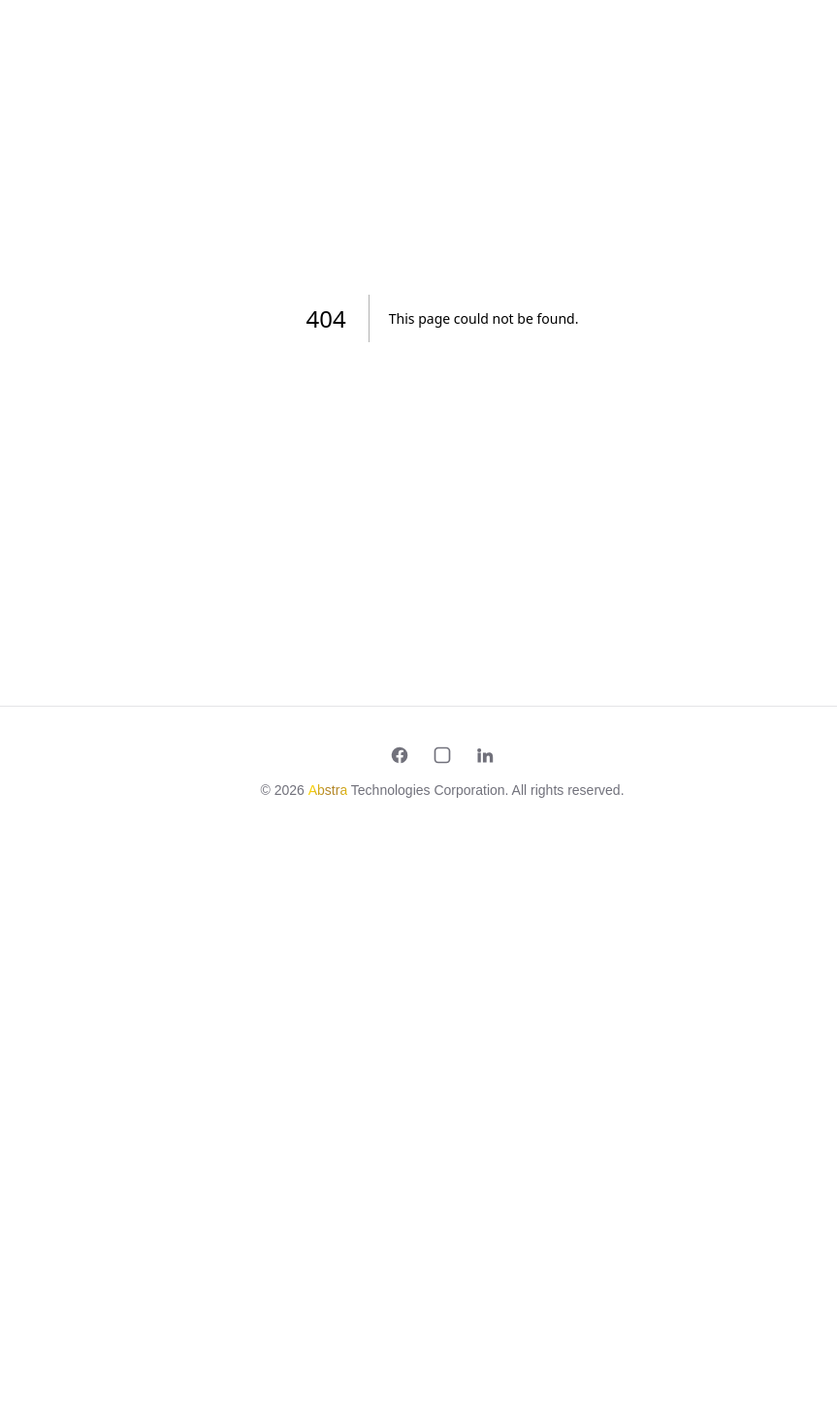
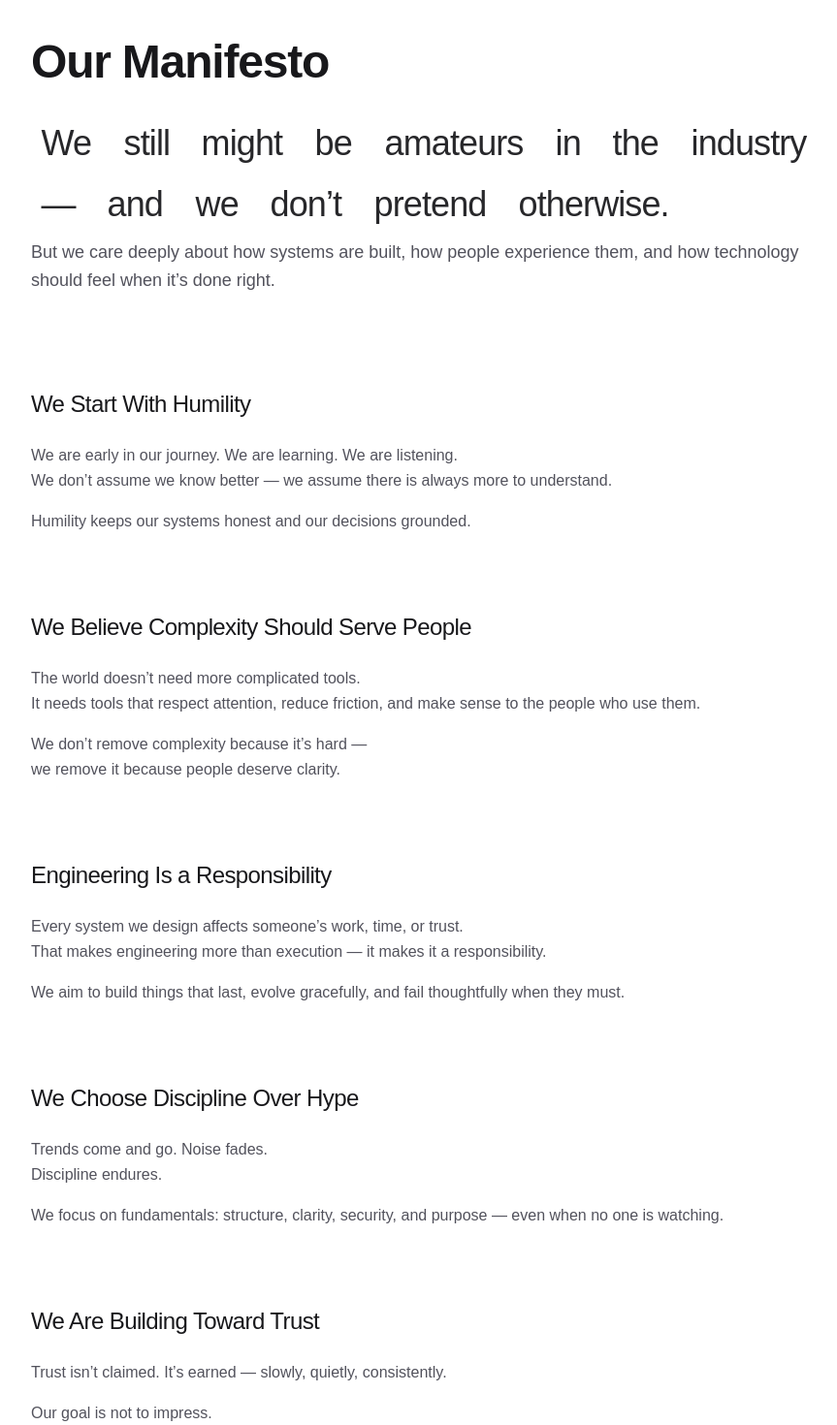
Before and after one commit to Abstra-Technologies/abstra-tech, a Next.js app: page /manifesto in a window 1280 px wide. Before the commit this address had no page. Shown: the part 160-1630 px from the top of the page at 97% size, without its empty margins (184-1047 px from the left). Before the commit the page ends 1025 px from the top, so only its background shows below. Built offline with nearby package versions, Linux system fonts and the light colour scheme.

Commit message:
added MANIFESTO page

```diff
--- /dev/null
+++ b/animations/manifestoAnimations.ts
@@ -0,0 +1,66 @@
+import gsap from "gsap";
+import { ScrollTrigger } from "gsap/ScrollTrigger";
+import SplitText from "gsap/SplitText";
+
+gsap.registerPlugin(ScrollTrigger, SplitText);
+
+export const animateManifestoIntro = (element: HTMLParagraphElement | null) => {
+    if (!element) return;
+
+    const lines = element.querySelectorAll(".manifesto-line");
+
+    gsap.fromTo(
+        lines,
+        {
+            opacity: 0,
+            y: 16,
+        },
+        {
+            opacity: 1,
+            y: 0,
+            duration: 0.9,
+            ease: "power3.out",
+            stagger: 0.18,
+            scrollTrigger: {
+                trigger: element,
+                start: "top 80%",
+                toggleActions: "play none none none",
+            },
+        }
+    );
+};
+
+export const animateManifestoHeadline = (
+    element: HTMLElement | null
+) => {
+    if (!element) return;
+
+    const split = new SplitText(element, {
+        type: "words",
+        wordsClass: "manifesto-word",
+    });
+
+    gsap.fromTo(
+        split.words,
+        {
+            opacity: 0,
+            y: 20,
+            scale: 0.96,
+            filter: "blur(6px)",
+        },
+        {
+            opacity: 1,
+            y: 0,
+            scale: 1,
+            filter: "blur(0px)",
+            duration: 0.8,
+            ease: "power3.out",
+            stagger: 0.045,
+            scrollTrigger: {
+                trigger: element,
+                start: "top 85%",
+                toggleActions: "play none none none",
+            },
+        }
+    );
+};
--- a/app/globals.css
+++ b/app/globals.css
@@ -142,3 +142,23 @@ body {
 .craft-word:nth-child(5n + 5) {
     color: rgb(244, 114, 182); /* muted rose */
 }
+
+
+.manifesto-word {
+    display: inline-flex;
+    align-items: center;
+    justify-content: center;
+
+    padding: 0.25rem 0.6rem;
+
+    background: rgba(255, 255, 255, 0.05);
+    border: 1px solid rgba(255, 255, 255, 0.18);
+    border-radius: 0.375rem;
+
+    will-change: transform, opacity, filter;
+}
+
+.dark .manifesto-word {
+    background: rgba(255, 255, 255, 0.06);
+    border-color: rgba(255, 255, 255, 0.22);
+}
--- /dev/null
+++ b/app/manifesto/page.tsx
@@ -0,0 +1,159 @@
+"use client";
+import { useEffect, useRef } from "react";
+import { animateManifestoIntro,
+    animateManifestoHeadline
+
+} from "@/animations/manifestoAnimations";
+
+export default function ManifestoPage() {
+    const introRef = useRef<HTMLParagraphElement | null>(null);
+    const headlineRef = useRef<HTMLSpanElement | null>(null);
+
+    useEffect(() => {
+        animateManifestoIntro(introRef.current);
+        animateManifestoHeadline(headlineRef.current);
+
+    }, []);
+
+
+    return (
+        <main className="relative mx-auto max-w-4xl px-6 py-28 text-zinc-900 dark:text-zinc-100">
+            {/* INTRO */}
+            <section className="mb-24">
+                <h1 className="text-4xl font-semibold tracking-tight sm:text-5xl">
+                    Our Manifesto
+                </h1>
+
+                <p
+                    ref={introRef}
+                    className="mt-8 text-lg leading-relaxed text-zinc-600 dark:text-zinc-400"
+                >
+<span
+    ref={headlineRef}
+    className="
+    manifesto-line
+    flex
+    flex-wrap
+    items-center
+    gap-x-3 gap-y-2
+    text-2xl sm:text-3xl md:text-4xl
+    font-medium
+    leading-tight
+    tracking-tight
+    text-zinc-800 dark:text-zinc-100
+  "
+>
+  We still might be amateurs in the industry — and we don’t pretend otherwise.
+</span>
+
+                    <span className="manifesto-line block mt-2">
+    But we care deeply about how systems are built, how people experience them,
+    and how technology should feel when it’s done right.
+  </span>
+                </p>
+
+            </section>
+
+            {/* SECTION 1 */}
+            <section className="mb-20">
+                <h2 className="text-2xl font-medium tracking-tight">
+                    We Start With Humility
+                </h2>
+
+                <p className="mt-6 leading-relaxed text-zinc-600 dark:text-zinc-400">
+                    We are early in our journey. We are learning. We are listening.
+                    <br />
+                    We don’t assume we know better — we assume there is always more to
+                    understand.
+                </p>
+
+                <p className="mt-4 leading-relaxed text-zinc-600 dark:text-zinc-400">
+                    Humility keeps our systems honest and our decisions grounded.
+                </p>
+            </section>
+
+            {/* SECTION 2 */}
+            <section className="mb-20">
+                <h2 className="text-2xl font-medium tracking-tight">
+                    We Believe Complexity Should Serve People
+                </h2>
+
+                <p className="mt-6 leading-relaxed text-zinc-600 dark:text-zinc-400">
+                    The world doesn’t need more complicated tools.
+                    <br />
+                    It needs tools that respect attention, reduce friction, and make sense
+                    to the people who use them.
+                </p>
+
+                <p className="mt-4 leading-relaxed text-zinc-600 dark:text-zinc-400">
+                    We don’t remove complexity because it’s hard —
+                    <br />
+                    we remove it because people deserve clarity.
+                </p>
+            </section>
+
+            {/* SECTION 3 */}
+            <section className="mb-20">
+                <h2 className="text-2xl font-medium tracking-tight">
+                    Engineering Is a Responsibility
+                </h2>
+
+                <p className="mt-6 leading-relaxed text-zinc-600 dark:text-zinc-400">
+                    Every system we design affects someone’s work, time, or trust.
+                    <br />
+                    That makes engineering more than execution — it makes it a
+                    responsibility.
+                </p>
+
+                <p className="mt-4 leading-relaxed text-zinc-600 dark:text-zinc-400">
+                    We aim to build things that last, evolve gracefully, and fail
+                    thoughtfully when they must.
+                </p>
+            </section>
+
+            {/* SECTION 4 */}
+            <section className="mb-20">
+                <h2 className="text-2xl font-medium tracking-tight">
+                    We Choose Discipline Over Hype
+                </h2>
+
+                <p className="mt-6 leading-relaxed text-zinc-600 dark:text-zinc-400">
+                    Trends come and go. Noise fades.
+                    <br />
+                    Discipline endures.
+                </p>
+
+                <p className="mt-4 leading-relaxed text-zinc-600 dark:text-zinc-400">
+                    We focus on fundamentals: structure, clarity, security, and purpose —
+                    even when no one is watching.
+                </p>
+            </section>
+
+            {/* SECTION 5 */}
+            <section className="mb-24">
+                <h2 className="text-2xl font-medium tracking-tight">
+                    We Are Building Toward Trust
+                </h2>
+
+                <p className="mt-6 leading-relaxed text-zinc-600 dark:text-zinc-400">
+                    Trust isn’t claimed. It’s earned — slowly, quietly, consistently.
+                </p>
+
+                <p className="mt-4 leading-relaxed text-zinc-600 dark:text-zinc-400">
+                    Our goal is not to impress.
+                    <br />
+                    Our goal is to be reliable, understandable, and worthy of use.
+                </p>
+            </section>
+
+            {/* FOOTER LINE */}
+            <footer className="border-t border-zinc-200 pt-10 dark:border-zinc-800">
+                <p className="text-sm text-zinc-500 dark:text-zinc-500">
+                    This is how we build.
+                    <br />
+                    This is what we believe.
+                </p>
+            </footer>
+        </main>
+    );
+}
--- a/app/page.tsx
+++ b/app/page.tsx
@@ -71,10 +71,10 @@ export default function Home() {
                         </Link>
 
                         <Link
-                            href="#"
+                            href="/manifesto"
                             className="flex h-12 items-center justify-center rounded-full border border-zinc-300 px-8 text-sm font-medium transition hover:bg-zinc-100 dark:border-zinc-700 dark:hover:bg-zinc-900"
                         >
-                            Learn More
+                           Our Manifesto
                         </Link>
                     </div>
                 </main>
```
